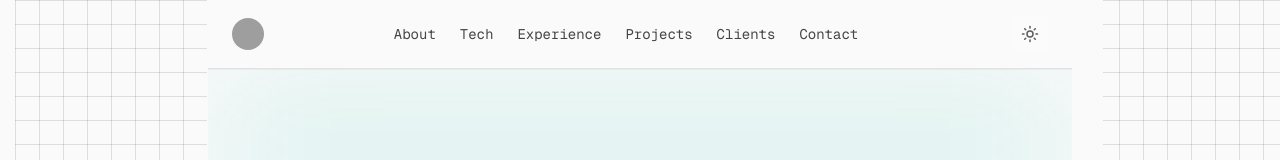
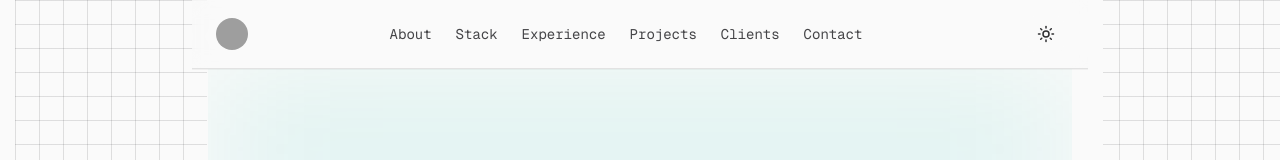
Before and after one commit to jaimin-acharya/portfolio, a Next.js app: page / in a window 1280 px wide. Shown: the top 160 px of the page. Built offline with nearby package versions, Linux system fonts and the light colour scheme; grey boxes are pictures that could not be loaded.

Commit message:
Ui Improvements.

```diff
--- a/app/components/Header.jsx
+++ b/app/components/Header.jsx
@@ -24,7 +24,7 @@ export default function Header() {
   return (
     <header
       id="#"
-      className="sticky top-0 z-20 py-4 max-w-full mx-auto backdrop-blur supports-[backdrop-filter]:bg-background/70 border-b border-foreground/10 shadow-[0_1px_0_0_rgba(0,0,0,0.04)]"
+      className="sticky top-0 z-20 py-4 max-w-4xl mx-auto backdrop-blur supports-[backdrop-filter]:bg-background/70 border-b border-foreground/10 shadow-[0_1px_0_0_rgba(0,0,0,0.04)]"
     >
       <div className="mx-auto px-6 flex items-center justify-between">
         <Link href="#" className="inline-block">
@@ -71,11 +71,11 @@ export default function Header() {
             animate={{ opacity: 1, y: 0, height: "100vh" }}
             exit={{ opacity: 0, y: -20, height: 0 }}
             transition={{ duration: 0.3, ease: "easeInOut" }}
-            className="fixed z-20 top-0 left-0 w-full lg:hidden overflow-hidden"
+            className="fixed z-10 top-0 left-0 w-full lg:hidden overflow-hidden bg-background backdrop-blur-md"
             onClick={() => setIsOpen(false)}
           >
             {/* Nav links */}
-            <nav className="backdrop-blur-md bg-background supports-[backdrop-filter]:bg-background h-full border-t border-b border-foreground/10 mx-auto max-w-5xl px-6 py-3 flex flex-col items-center justify-center gap-3 text-sm">
+            <nav className="h-full border-t border-b border-foreground/10 mx-auto max-w-5xl px-6 py-3 flex flex-col items-center justify-center gap-3 text-sm">
               {NavLinks.map(({ href, label }) => (
                 <a
                   key={href}
--- a/app/components/Projects.jsx
+++ b/app/components/Projects.jsx
@@ -12,7 +12,7 @@ export default function Projects() {
     >
       <h2 className="text-3xl font-semibold tracking-tight mb-8">Projects</h2>
 
-      <div className="grid gap-4 sm:grid-cols-1 lg:grid-cols-2 p-4">
+      <div className="grid gap-4 sm:grid-cols-1 lg:grid-cols-2 p-0 sm:p-2">
         {projects.map((project, idx) => (
           <motion.a
             key={project.title}
--- a/app/components/ThemeToggle.js
+++ b/app/components/ThemeToggle.js
@@ -47,7 +47,7 @@ export default function ThemeToggle() {
       onClick={toggle}
       aria-label={isDark ? "Switch to light mode" : "Switch to dark mode"}
       className="inline-flex h-9 w-9 items-center justify-center rounded-md
-                 bg-background/60 text-foreground/70 hover:bg-foreground/5
+                 bg-background/70 text-foreground/90 hover:bg-foreground/5
                  focus-visible:outline-none focus-visible:ring-2 focus-visible:ring-accent/40
                  transition-colors duration-500 ease-in-out"
     >
@@ -58,7 +58,7 @@ export default function ThemeToggle() {
             initial={{ opacity: 0, rotate: -90, scale: 0.8 }}
             animate={{ opacity: 1, rotate: 0, scale: 1 }}
             exit={{ opacity: 0, rotate: 90, scale: 0.8 }}
-            transition={{ duration: 0.4, ease: "easeInOut" }}
+            transition={{ duration: 0.2, ease: "easeInOut" }}
           >
             <Moon size={18} strokeWidth={2} />
           </motion.div>
@@ -68,7 +68,7 @@ export default function ThemeToggle() {
             initial={{ opacity: 0, rotate: 90, scale: 0.8 }}
             animate={{ opacity: 1, rotate: 0, scale: 1 }}
             exit={{ opacity: 0, rotate: -90, scale: 0.8 }}
-            transition={{ duration: 0.4, ease: "easeInOut" }}
+            transition={{ duration: 0.2, ease: "easeInOut" }}
           >
             <Sun size={18} strokeWidth={2} />
           </motion.div>
--- a/app/layout.js
+++ b/app/layout.js
@@ -52,7 +52,7 @@ export default function RootLayout({ children }) {
           />
 
           {/* Main content */}
-          <main className="relative z-10 max-w-4xl mx-auto px-2">
+          <main className="relative z-10 px-2">
             <ThemeProvider attribute="class" defaultTheme="system" enableSystem>
               {children}
             </ThemeProvider>
--- a/app/page.js
+++ b/app/page.js
@@ -11,9 +11,9 @@ import Clients from "./components/Clients";
 
 export default function Home() {
   return (
-    <div className="font-mono w-full min-h-screen px-2">
+    <div className="font-mono w-full mx-auto min-h-screen">
       <Header />
-      <main className="mx-auto  max-w-4xl">
+      <main className="mx-auto max-w-4xl px-2 sm:px-4">
         <Hero />
 
         <About />
@@ -27,8 +27,9 @@ export default function Home() {
         <Clients />
 
         <Contact />
+
+        <Footer />
       </main>
-      <Footer />
     </div>
   );
 }
--- a/app/site.js
+++ b/app/site.js
@@ -36,7 +36,7 @@ export const hero = {
 
 export const NavLinks = [
   { href: "#about", label: "About" },
-  { href: "#tech", label: "Tech" },
+  { href: "#tech", label: "Stack" },
   { href: "#experience", label: "Experience" },
   { href: "#projects", label: "Projects" },
   { href: "#clients", label: "Clients" },
```
